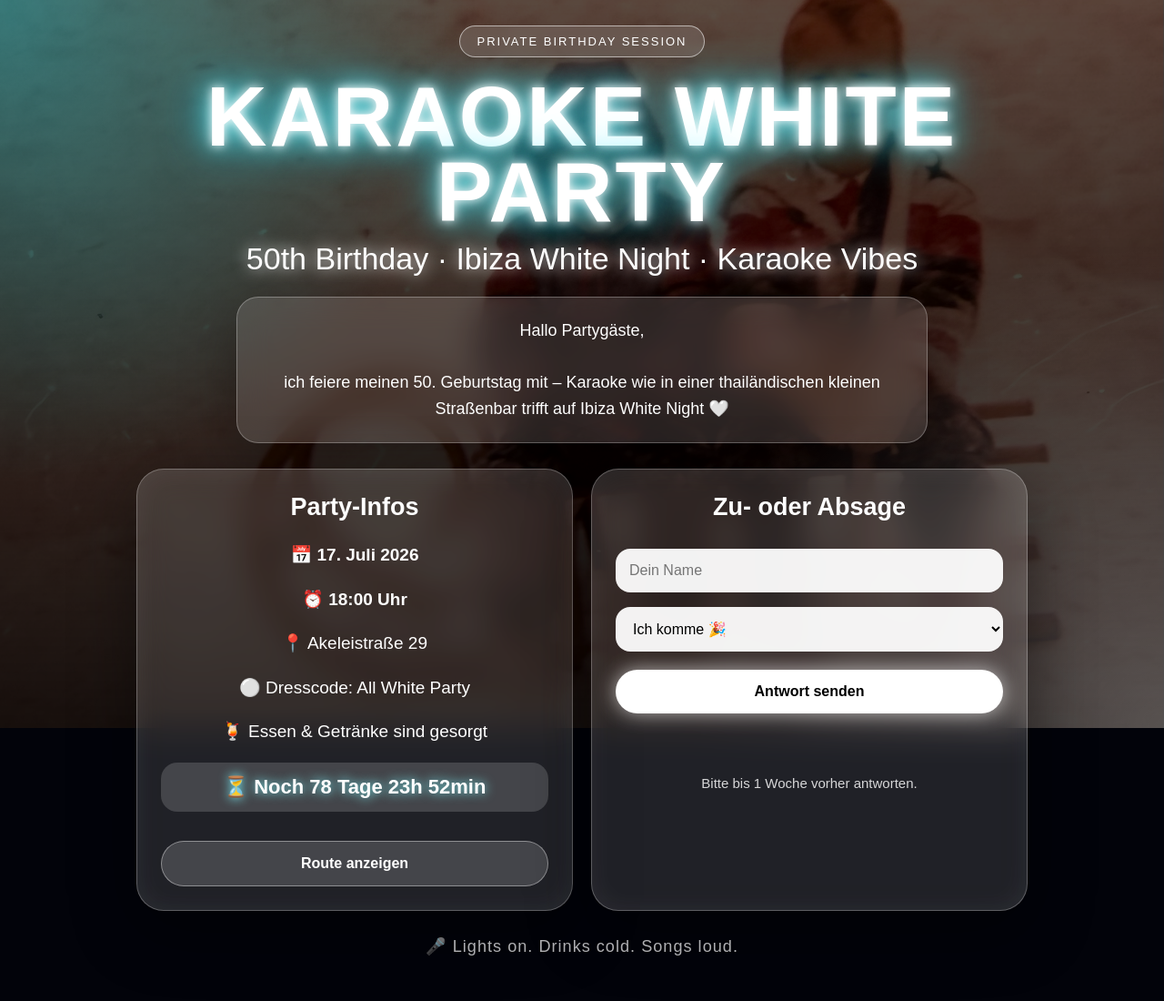
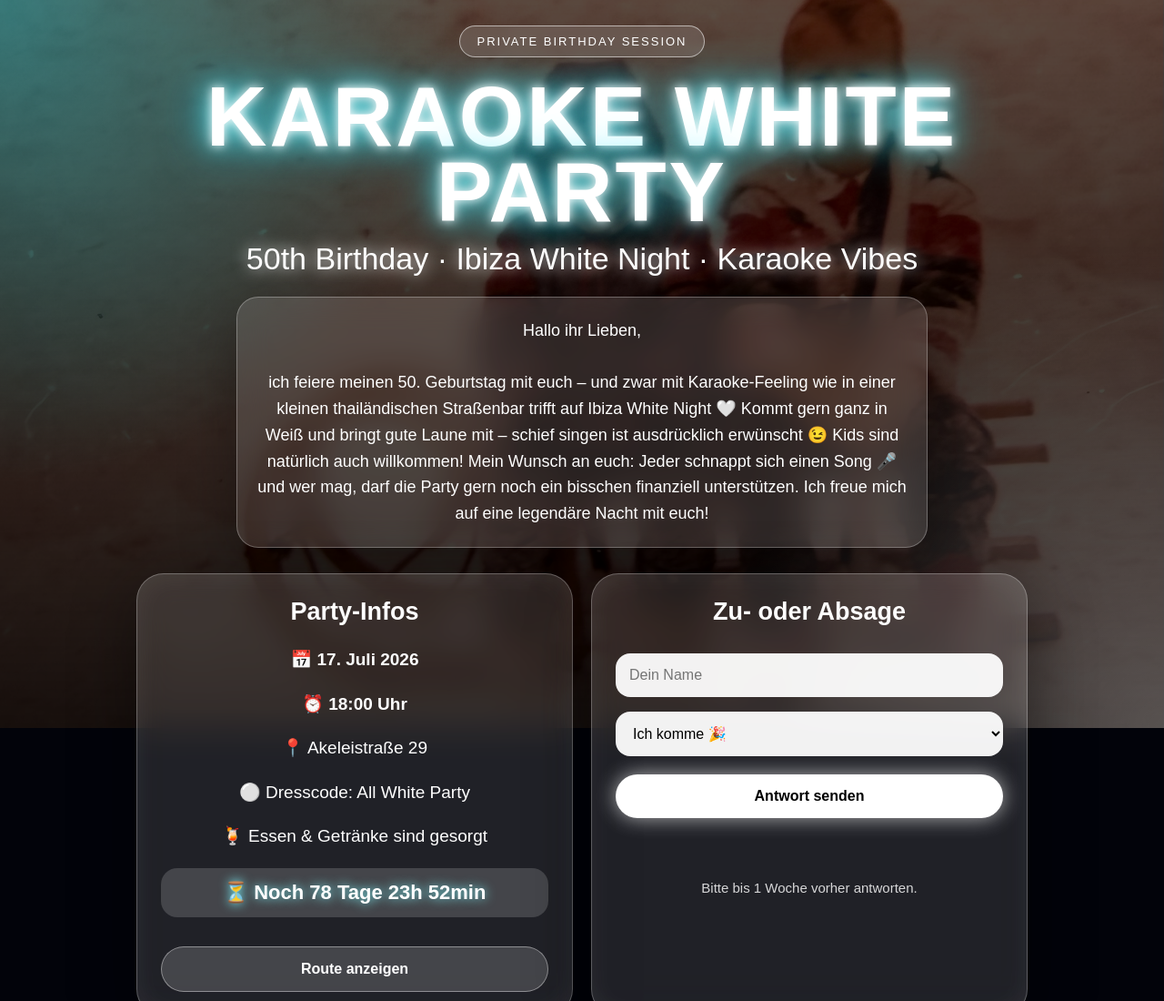
Before and after one commit to despor/party50, a plain HTML site: page index.html in a window 1280 px wide. Shown: the top 1100 px of the page at 91% size. Drawn offline with Linux system fonts and the light colour scheme.

Commit message:
Update index.html

```diff
--- a/index.html
+++ b/index.html
@@ -229,9 +229,14 @@ button, .button {
 <div class="subtitle">50th Birthday · Ibiza White Night · Karaoke Vibes</div>
 
 <div class="intro">
-Hallo Partygäste,<br><br>
-ich feiere meinen 50. Geburtstag mit – Karaoke wie in einer thailändischen kleinen Straßenbar trifft auf Ibiza White Night 🤍
-</div>
+Hallo ihr Lieben,<br><br>
+
+ich feiere meinen 50. Geburtstag mit euch – und zwar mit Karaoke-Feeling wie in einer kleinen thailändischen Straßenbar trifft auf Ibiza White Night 🤍
+Kommt gern ganz in Weiß und bringt gute Laune mit – schief singen ist ausdrücklich erwünscht 😉
+Kids sind natürlich auch willkommen!
+Mein Wunsch an euch: Jeder schnappt sich einen Song 🎤
+und wer mag, darf die Party gern noch ein bisschen finanziell unterstützen.
+Ich freue mich auf eine legendäre Nacht mit euch!</div>
 
 <section class="grid">
 
```
